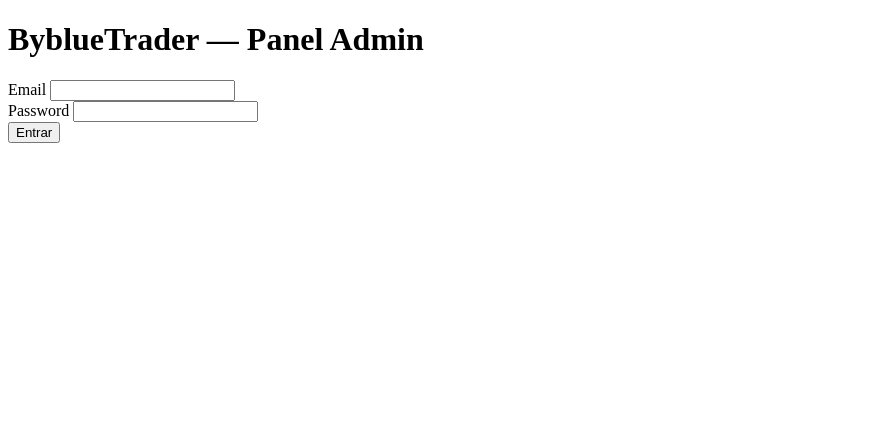
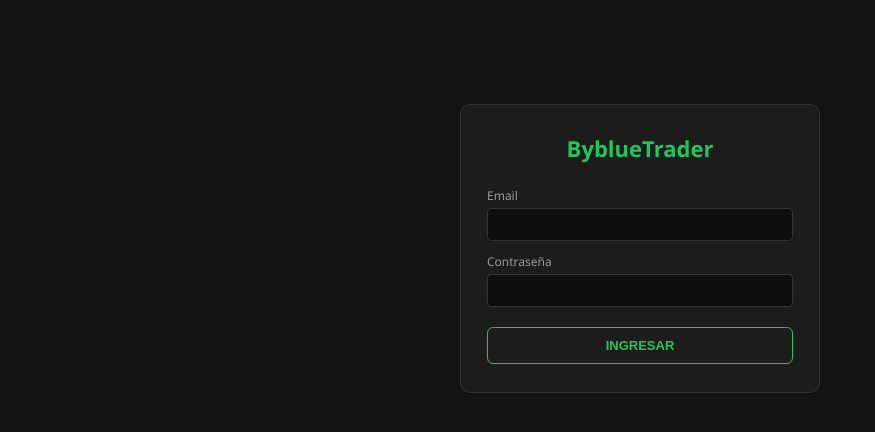
Before and after one commit to jusebaxtian/byblueetrader, a FastAPI app: page /admin/login in a window 1280 px wide. Shown: the top 432 px of the page, without its empty margins (0-875 px from the left). Run offline with FastAPI, Linux system fonts and the light colour scheme.

Commit message:
Restyle admin web panel with the same dark/green theme as the bot
- New shared stylesheet (backend/app/static/style.css) mirroring the
  desktop bot's palette and look: dark background, green panel titles,
  green table headers, card-style panels
- Mounted /static in FastAPI so templates can load it
- Redesigned login.html (centered card, matches LoginWindow) and
  users.html (topbar, panel cards, colored status/action buttons)
- Added .claude/launch.json to preview the backend locally

Co-Authored-By: Claude Sonnet 5 <noreply@anthropic.com>

```diff
--- a/backend/app/main.py
+++ b/backend/app/main.py
@@ -1,5 +1,8 @@
+from pathlib import Path
+
 from fastapi import FastAPI, Request
 from fastapi.responses import RedirectResponse
+from fastapi.staticfiles import StaticFiles
 from starlette.middleware.sessions import SessionMiddleware
 
 from app.api import admin_auth, admin_users, license
@@ -8,6 +11,7 @@ from app.core.config import settings
 
 app = FastAPI(title="ByblueTrader License API")
 app.add_middleware(SessionMiddleware, secret_key=settings.admin_session_secret)
+app.mount("/static", StaticFiles(directory=str(Path(__file__).resolve().parent / "static")), name="static")
 
 
 @app.exception_handler(AdminAuthRequired)
--- /dev/null
+++ b/backend/app/static/style.css
@@ -0,0 +1,185 @@
+:root {
+    --bg: #121212;
+    --panel-bg: #1c1c1c;
+    --border: #333333;
+    --text: #e6e6e6;
+    --text-muted: #9a9a9a;
+    --green: #22c55e;
+    --green-dim: #3a7d55;
+    --red: #e6413a;
+    --input-bg: #0e0e0e;
+}
+
+* {
+    box-sizing: border-box;
+}
+
+body {
+    background-color: var(--bg);
+    color: var(--text);
+    font-family: "Segoe UI", Arial, sans-serif;
+    margin: 0;
+    padding: 24px;
+}
+
+h1 {
+    color: var(--green);
+    font-size: 22px;
+    margin: 0 0 4px;
+}
+
+h2 {
+    color: var(--green);
+    font-size: 13px;
+    text-transform: uppercase;
+    letter-spacing: 0.05em;
+    margin: 0 0 12px;
+}
+
+a {
+    color: var(--green);
+}
+
+.topbar {
+    display: flex;
+    align-items: center;
+    justify-content: space-between;
+    margin-bottom: 20px;
+}
+
+.panel {
+    background-color: var(--panel-bg);
+    border: 1px solid var(--border);
+    border-radius: 8px;
+    padding: 16px 18px;
+    margin-bottom: 20px;
+}
+
+.field {
+    display: flex;
+    flex-direction: column;
+    gap: 4px;
+    margin-bottom: 12px;
+}
+
+.field label {
+    color: var(--text-muted);
+    font-size: 12px;
+}
+
+input[type="email"],
+input[type="password"],
+input[type="text"],
+input[type="datetime-local"] {
+    background-color: var(--input-bg);
+    border: 1px solid var(--border);
+    border-radius: 4px;
+    padding: 8px 10px;
+    color: var(--text);
+    font-size: 13px;
+}
+
+input:focus {
+    outline: none;
+    border-color: var(--green);
+}
+
+button {
+    background-color: var(--panel-bg);
+    border: 1px solid var(--green);
+    color: var(--green);
+    border-radius: 6px;
+    padding: 8px 16px;
+    font-weight: bold;
+    cursor: pointer;
+    font-size: 13px;
+}
+
+button:hover {
+    background-color: rgba(34, 197, 94, 0.1);
+}
+
+button.danger {
+    border-color: var(--red);
+    color: var(--red);
+}
+
+.error {
+    color: var(--red);
+    font-weight: bold;
+    margin: 8px 0;
+}
+
+.login-card {
+    max-width: 360px;
+    margin: 10vh auto 0;
+    background-color: var(--panel-bg);
+    border: 1px solid var(--border);
+    border-radius: 10px;
+    padding: 28px 26px;
+}
+
+.login-card h1 {
+    text-align: center;
+    margin-bottom: 24px;
+}
+
+.login-card button {
+    width: 100%;
+    margin-top: 8px;
+    padding: 10px;
+}
+
+.inline-form {
+    display: inline-block;
+}
+
+table {
+    border-collapse: collapse;
+    width: 100%;
+}
+
+th {
+    background-color: var(--green);
+    color: #000000;
+    font-weight: bold;
+    padding: 8px 10px;
+    text-align: left;
+    font-size: 12px;
+}
+
+td {
+    padding: 8px 10px;
+    border-bottom: 1px solid var(--border);
+    font-size: 13px;
+}
+
+tr:hover td {
+    background-color: rgba(255, 255, 255, 0.03);
+}
+
+.status-active {
+    color: var(--green);
+    font-weight: bold;
+}
+
+.status-inactive {
+    color: var(--text-muted);
+}
+
+.actions-cell {
+    display: flex;
+    gap: 8px;
+    align-items: center;
+}
+
+.new-user-form {
+    display: flex;
+    gap: 16px;
+    align-items: flex-end;
+    flex-wrap: wrap;
+}
+
+.new-user-form .field {
+    margin-bottom: 0;
+}
--- a/backend/app/templates/login.html
+++ b/backend/app/templates/login.html
@@ -3,14 +3,23 @@
 <head>
   <meta charset="utf-8">
   <title>ByblueTrader Admin — Login</title>
+  <link rel="stylesheet" href="/static/style.css">
 </head>
 <body>
-  <h1>ByblueTrader — Panel Admin</h1>
-  {% if error %}<p style="color:red">{{ error }}</p>{% endif %}
-  <form method="post" action="/admin/login">
-    <label>Email <input type="email" name="email" required></label><br>
-    <label>Password <input type="password" name="password" required></label><br>
-    <button type="submit">Entrar</button>
-  </form>
+  <div class="login-card">
+    <h1>ByblueTrader</h1>
+    {% if error %}<p class="error">{{ error }}</p>{% endif %}
+    <form method="post" action="/admin/login">
+      <div class="field">
+        <label for="email">Email</label>
+        <input id="email" type="email" name="email" required>
+      </div>
+      <div class="field">
+        <label for="password">Contraseña</label>
+        <input id="password" type="password" name="password" required>
+      </div>
+      <button type="submit">INGRESAR</button>
+    </form>
+  </div>
 </body>
 </html>
```
Also changed, not shown: backend/app/templates/users.html (+37 -16 lines), .claude/launch.json (added).
